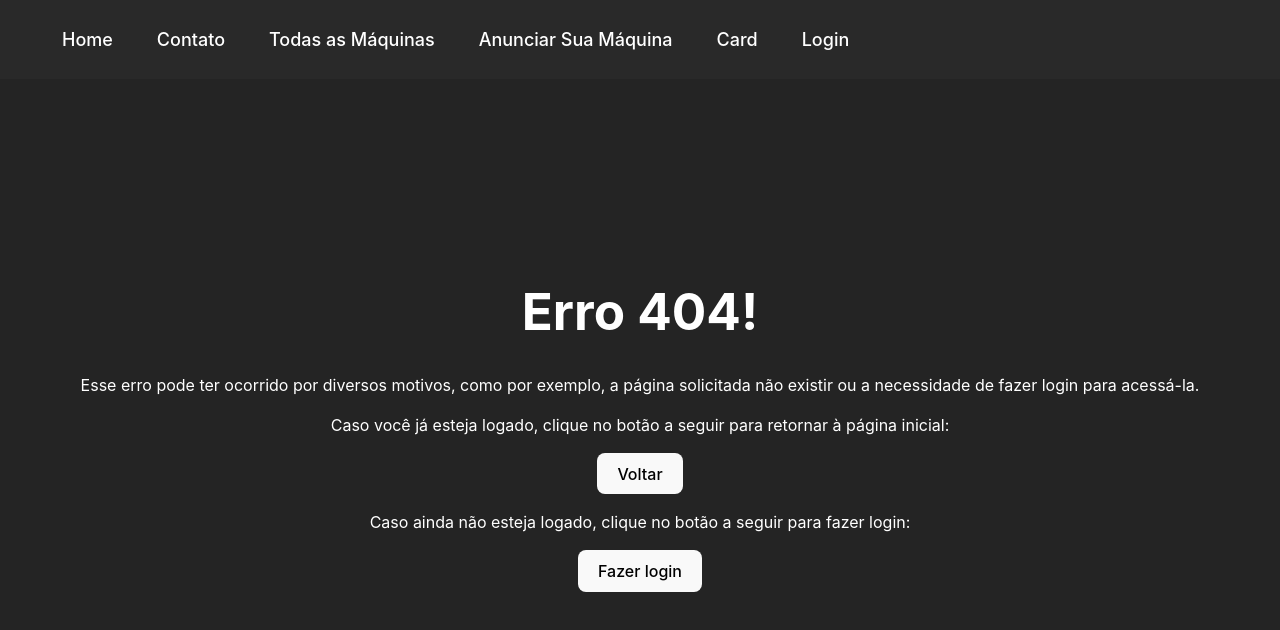
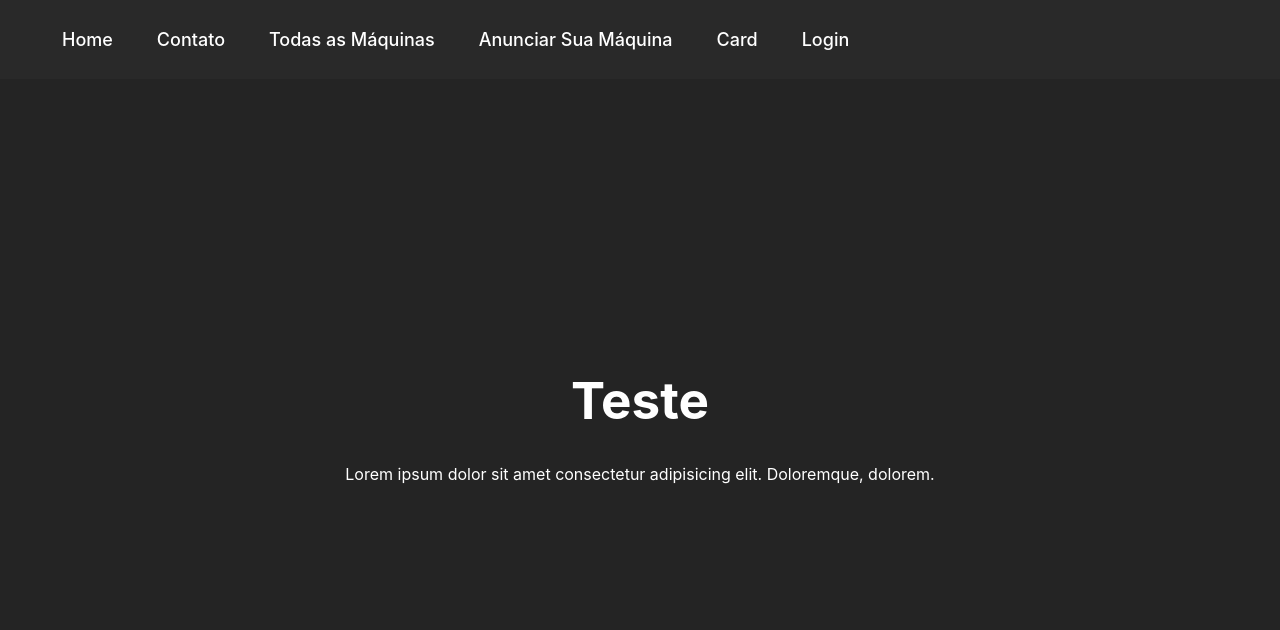
Before and after one commit to Yagoaguiar/LocaFacil, a React (Vite) app: page / in a window 1280 px wide. Shown: the top 630 px of the page. Built offline with nearby package versions, Linux system fonts and the light colour scheme.

Commit message:
Não aparece a página home #60

```diff
--- a/src/App.jsx
+++ b/src/App.jsx
@@ -1,5 +1,5 @@
 import { BrowserRouter, Routes, Route } from "react-router-dom";
-import { useState } from 'react';
+import { useState } from "react";
 import Home from "../src/components/Pages/Home/index";
 import Login from "./components/Pages/Login/Login";
 import Maquina from "./components/Pages/Maquinas/Maquinas";
@@ -10,7 +10,7 @@ import Card from "./components/Pages/Card/Card";
 import TodasAsMaquinas from "./components/Pages/TodasAsMaquinas/TodasAsMaquinas";
 import AdicionarMaquina from "./components/Pages/AdicionarMaquina/AdicionarMaquina";
 import Cadastro from "./components/Pages/Cadastro/Cadastro";
-import Erro404 from "../src/components/Pages/Erro404/erro"
+import Erro404 from "../src/components/Pages/Erro404/erro";
 
 export default function App() {
   const [logado, setLogado] = useState(false);
@@ -30,12 +30,18 @@ export default function App() {
         <Routes>
           {logado ? (
             <>
-            <Route path="/AdicionarMaquina" element={<AdicionarMaquina onLogout={handleLogout}/>} />
-            <Route path="/logout" element={<Login onLogout={handleLogout} />} />
+              <Route
+                path="/AdicionarMaquina"
+                element={<AdicionarMaquina onLogout={handleLogout} />}
+              />
+              <Route
+                path="/logout"
+                element={<Login onLogout={handleLogout} />}
+              />
             </>
-
           ) : (
             <>
+              <Route path="/" element={<Home />} />
               <Route path="/login" element={<Login onLogin={handleLogin} />} />
               <Route path="/esquecisenha" element={<EsqueciSenha />} />
               <Route path="/cadastro" element={<Cadastro />} />
--- a/src/main.jsx
+++ b/src/main.jsx
@@ -1,7 +1,7 @@
 import React from 'react'
 import ReactDOM from 'react-dom/client'
 import App from './App'
-import Cadastro from './components/Pages/Cadastro'
+import Cadastro from './components/Pages/Cadastro/Cadastro'
 import './index.css'
 
 ReactDOM.createRoot(document.getElementById('root')).render(
```
Lines whose indentation alone changed are shown as unchanged.
